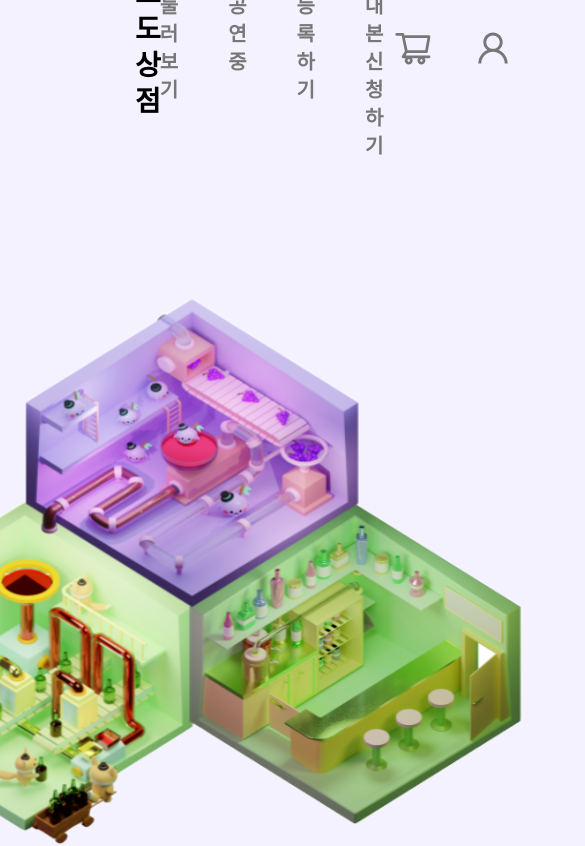
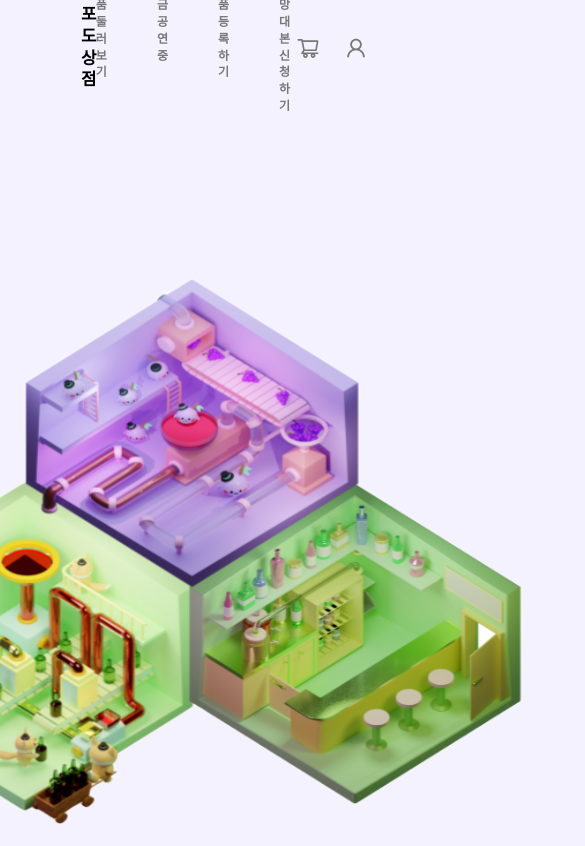
Before and after one commit to game240/FE, a React (Vite) app: page / in a window 390 px wide. Shown: the top 846 px of the page, 585 px wide, since content can reach past the window. Built offline with nearby package versions, Linux system fonts and the light colour scheme.

Commit message:
STYLE : 반응형 글자 크기 설정

```diff
--- a/src/styles/globalStyle.ts
+++ b/src/styles/globalStyle.ts
@@ -64,7 +64,7 @@ const GlobalStyle = createGlobalStyle`
 
   html {
     background-color: ${COLOR.puple1};
-    font-size: 62.5%;
+    font-size: 62.5%; // 10px
   }
 
   h1 { ${FONT_H1}; font-weight: ${FONT_WEIGHT.bold}; }
@@ -73,6 +73,18 @@ const GlobalStyle = createGlobalStyle`
   h4 { ${FONT_H4}; font-weight: ${FONT_WEIGHT.bold}; }
   h5 { ${FONT_H5}; font-weight: ${FONT_WEIGHT.bold}; }
 
+  @media (max-width: 1680px) {
+    html {
+      font-size: 50%; // 8px;
+    }
+  }
+
+  @media (max-width: 1300px) {
+    html {
+      font-size: 37.5%; // 6px;
+    }
+  }
+
 `;
 
 export default GlobalStyle;
```
